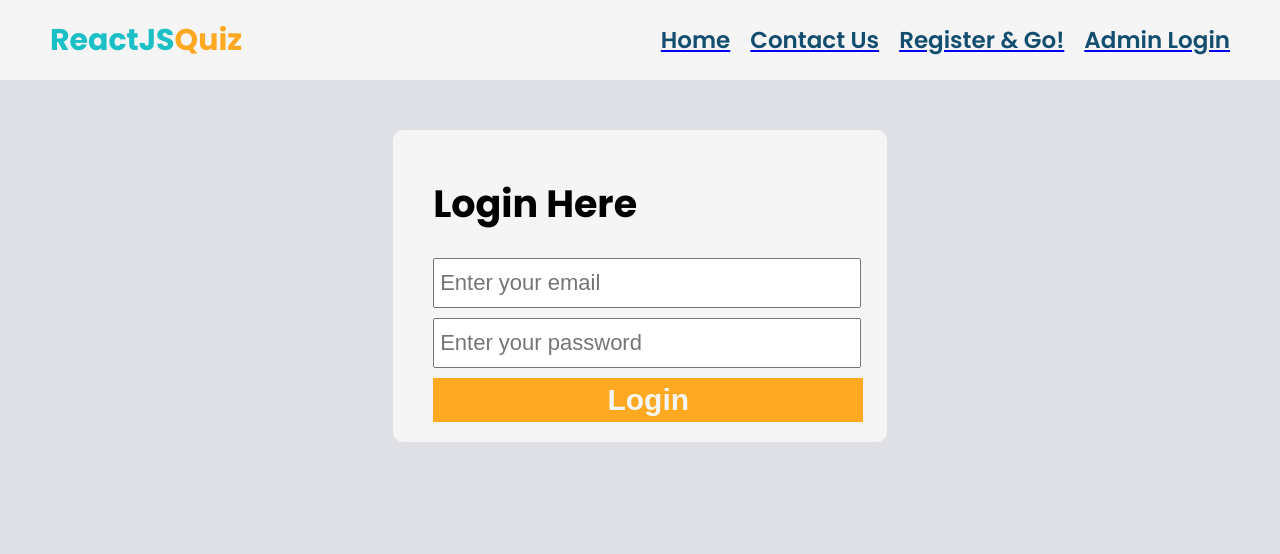
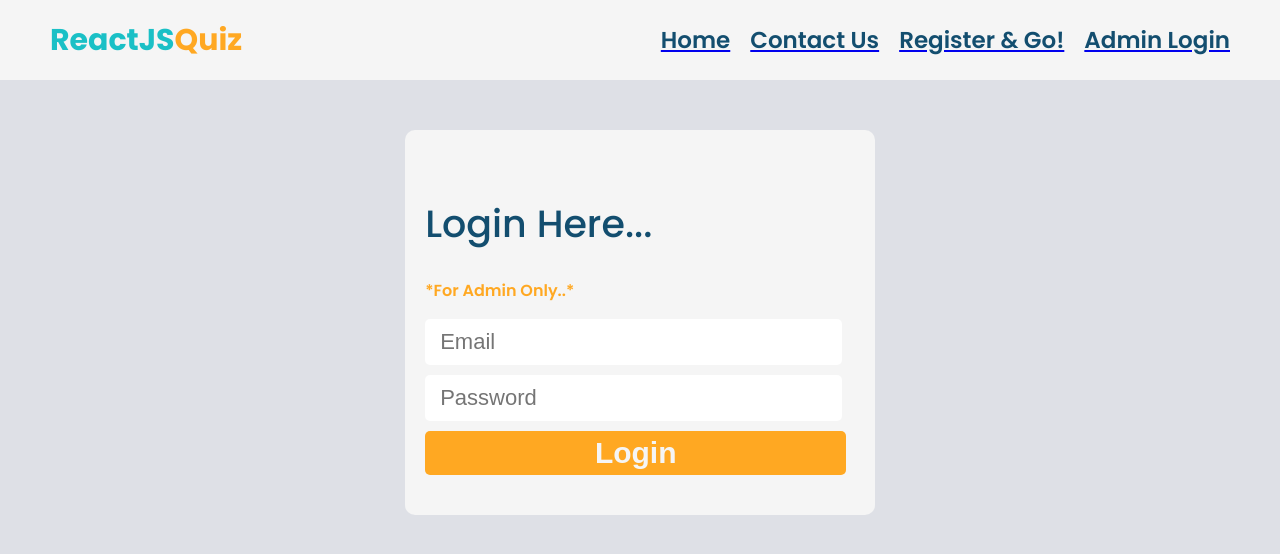
Before and after one commit to RushikeshDantakale/webquiz, a React (Vite) app: page /user/login in a window 1280 px wide. Shown: the top 554 px of the page. Built offline with nearby package versions, Linux system fonts and the light colour scheme.

Commit message:
changes in admin login

```diff
--- a/src/App.css
+++ b/src/App.css
@@ -358,28 +358,38 @@ body{
 
 
 .login{
-    padding: 20px 40px;
+    padding: 40px 20px;
     height: fit-content;
     margin-top: 50px;
 }
+
+.login h1{
+    color: #134E6F;
+    font-weight: 500;
+    font-size: 38px;
+}
+
+.login p{
+    color: #FFA822;
+    font-weight: 600;
+}
+
 .login input{
-    width: 100%;
-    padding: 10px 5px;
+    width: 90%;
+    padding: 10px 15px;
     font-size: 22px;
     margin-bottom: 10px;
+    border-radius: 5px;
+    border: none;
 }
 
 .login input:focus{
-    outline: 2px solid rgb(196, 196, 196);
-}
-
-.login h1{
-    font-size: 38px;
+    outline: 2px solid rgb(230, 230, 230);
 }
 
 
 .login button{
-    width: 104%;
+    width: 98%;
     font-size: 32px;
     font-size: 30px;
     font-weight: 600;
@@ -387,9 +397,15 @@ body{
     background-color: #FFA822;
     border: none;
     padding: 5px 15px;
+    transition: all ease-in-out 0.3sec;
+    border-radius: 5px;
 }
 
-
+.login button:hover{
+    outline: 2px solid #f2d2a2;
+    color: #FFA822;
+    background-color: #ffeaca;
+}
 
 
 /* Responsiveness Starts From Here */
--- a/src/pages/admin/Login.jsx
+++ b/src/pages/admin/Login.jsx
@@ -8,9 +8,10 @@ export default function Login() {
       <div className="flex j-center login-outer">
 
       <div className='rounded-block login'>
-        <h1>Login Here</h1>
-        <input type="text" placeholder='Enter your email'/><br />
-        <input type="password" placeholder='Enter your password' />
+        <h1>Login Here...</h1>
+        <p>*For Admin Only..*</p>
+        <input type="text" placeholder='Email'/><br />
+        <input type="password" placeholder='Password' />
         <button>Login</button>
       </div>
 
```
